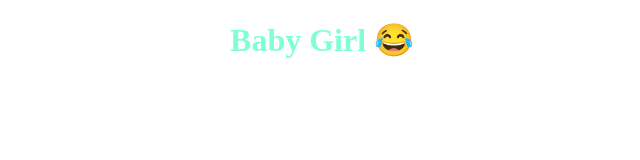
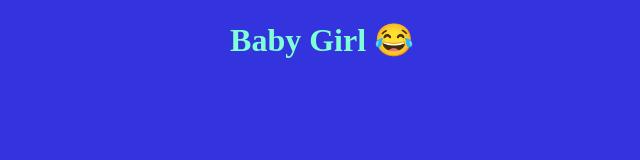
Before and after one commit to ife-dolapo/my-first-weather-app1, a plain HTML site: page index.html in a window 1280 px wide. Shown: the whole page, without its empty margins (318-958 px from the left). Drawn offline with Linux system fonts and the light colour scheme.

Commit message:
Update the title in HTML and created a body background color in CSS

```diff
--- a/index.html
+++ b/index.html
@@ -4,7 +4,7 @@
     <meta charset="UTF-8" />
     <meta http-equiv="X-UA-Compatible" content="IE=edge" />
     <meta name="viewport" content="width=device-width, initial-scale=1.0" />
-    <title>Document</title>
+    <title>GitHub repo example</title>
     <link rel="stylesheet" href="style.css" />
   </head>
   <body>
--- a/style.css
+++ b/style.css
@@ -3,3 +3,7 @@ h1 {
   display: block;
   text-align: center;
 }
+
+body{
+  background-color: rgb(52, 52, 223);
+}
```
